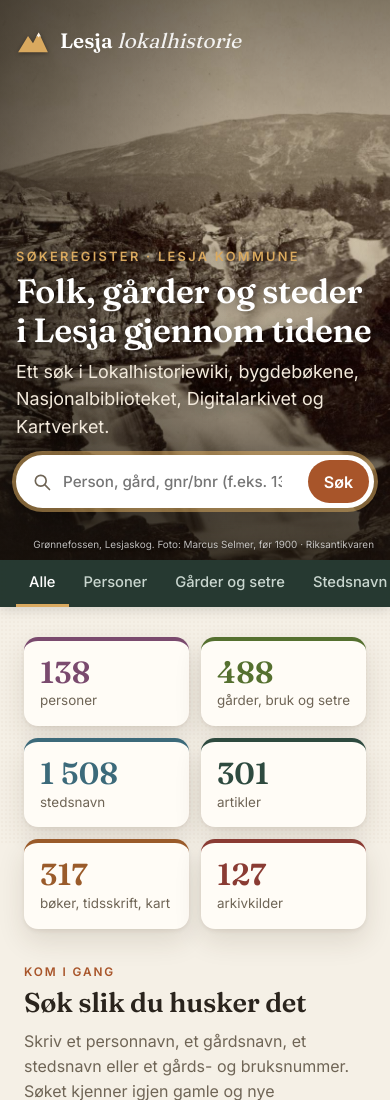
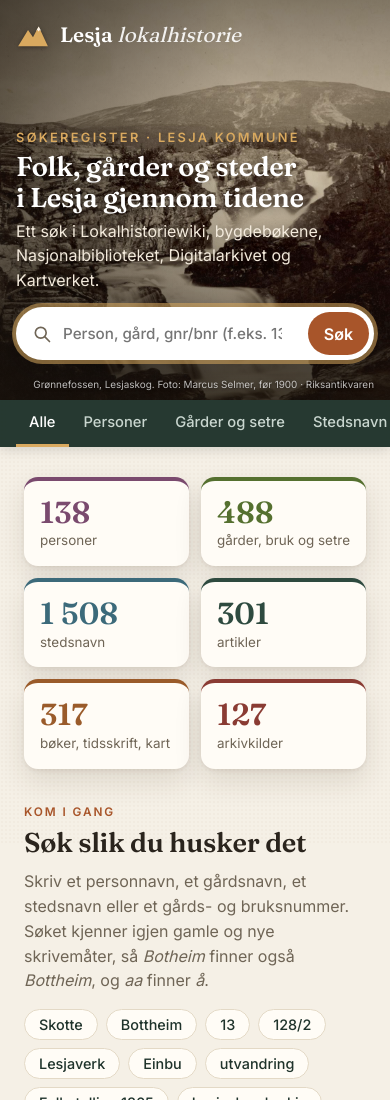
Before and after one commit to m-mellem-commits/lesja-lokalhistorie, a plain HTML site: page index.html in a window 390 px wide. Shown: the top 1100 px of the page. Drawn offline with Linux system fonts and the light colour scheme; no server answers.

Commit message:
Lavere toppbilde på forsiden
Co-Authored-By: Claude Opus 5.5 <noreply@anthropic.com>
Claude-Session: https://claude.ai/code/session_01GxKJwFDs676rxzWY4WjQT7

```diff
--- a/css/style.css
+++ b/css/style.css
@@ -28,15 +28,15 @@ h1,h2,h3{font-family:var(--serif);font-weight:600;line-height:1.15;letter-spacin
 .hero::after{content:"";position:absolute;inset:0;z-index:-1;
   background:linear-gradient(180deg,rgba(24,18,12,.55) 0%,rgba(24,18,12,.15) 38%,rgba(24,18,12,.35) 65%,rgba(24,18,12,.82) 100%),
              linear-gradient(90deg,rgba(24,18,12,.55) 0%,rgba(24,18,12,0) 60%)}
-.hero-indre{width:100%;min-width:0;max-width:1200px;margin:0 auto;padding:20px 24px 26px;display:flex;flex-direction:column;gap:14px}
+.hero-indre{width:100%;min-width:0;max-width:1200px;margin:0 auto;padding:14px 24px 18px;display:flex;flex-direction:column;gap:14px}
 .logo{display:inline-flex;align-items:center;gap:10px;color:#fff;text-decoration:none;font-family:var(--serif);font-size:1.3rem;font-weight:600;align-self:flex-start}
 .logo:hover{color:#fff}
 .logo em{font-style:italic;font-weight:400;opacity:.9}
 .logo svg{width:34px;height:34px;color:var(--gull);filter:drop-shadow(0 1px 2px rgba(0,0,0,.4))}
 .hero-tekst{display:none;max-width:720px;text-shadow:0 2px 14px rgba(0,0,0,.45)}
 .hero-overtittel{margin:0;font-size:.8rem;letter-spacing:.18em;text-transform:uppercase;color:var(--gull);font-weight:600}
-.hero h1{font-size:clamp(2.1rem,4.6vw,3.6rem);margin:.15em 0 .25em;font-weight:600}
-.hero-ingress{margin:0;font-size:1.12rem;max-width:56ch;color:#f3eadc}
+.hero h1{font-size:clamp(1.7rem,3.4vw,2.6rem);margin:.1em 0 .2em;font-weight:600}
+.hero-ingress{margin:0;font-size:1rem;max-width:56ch;color:#f3eadc}
 .sok{position:relative;display:flex;max-width:760px;width:100%;background:#fff;border-radius:999px;box-shadow:0 10px 30px rgba(0,0,0,.28);padding:5px}
 .sok-ikon{position:absolute;left:20px;top:50%;width:20px;height:20px;transform:translateY(-50%);color:var(--dempet)}
 .sok input{flex:1;min-width:0;border:0;background:transparent;padding:12px 12px 12px 48px;font:500 1.02rem var(--sans);color:var(--blekk);border-radius:999px}
@@ -47,8 +47,8 @@ h1,h2,h3{font-family:var(--serif);font-weight:600;line-height:1.15;letter-spacin
 .fotokreditt{position:absolute;right:14px;bottom:8px;font-size:.72rem;color:rgba(255,255,255,.72);text-decoration:none;text-shadow:0 1px 3px rgba(0,0,0,.6)}
 .fotokreditt:hover{color:#fff}
 
-body.pa-forside .hero{min-height:min(78vh,640px);display:flex;align-items:stretch}
-body.pa-forside .hero-indre{flex:1;justify-content:space-between;padding-top:24px;padding-bottom:70px}
+body.pa-forside .hero{min-height:min(46vh,400px);display:flex;align-items:stretch}
+body.pa-forside .hero-indre{flex:1;justify-content:space-between;padding-top:18px;padding-bottom:38px}
 body.pa-forside .hero-tekst{display:block;margin-top:auto}
 body.pa-forside .hero-bilde{background-position:center 55%}
 
@@ -217,8 +217,8 @@ mark{background:#f6dcb4;color:inherit;border-radius:2px;padding:0}
   .lysboks{padding:20px 10px}
   .lb-pil{top:auto;bottom:14px;transform:none}
   .sok button{padding:0 16px}
-  body.pa-forside .hero{min-height:560px}
-  body.pa-forside .hero-indre{padding-bottom:52px}
+  body.pa-forside .hero{min-height:400px}
+  body.pa-forside .hero-indre{padding-bottom:40px}
   .hero-indre{padding-left:16px;padding-right:16px}
   .sok input{font-size:.95rem;padding-left:42px}
   .sok-ikon{left:16px}
```
